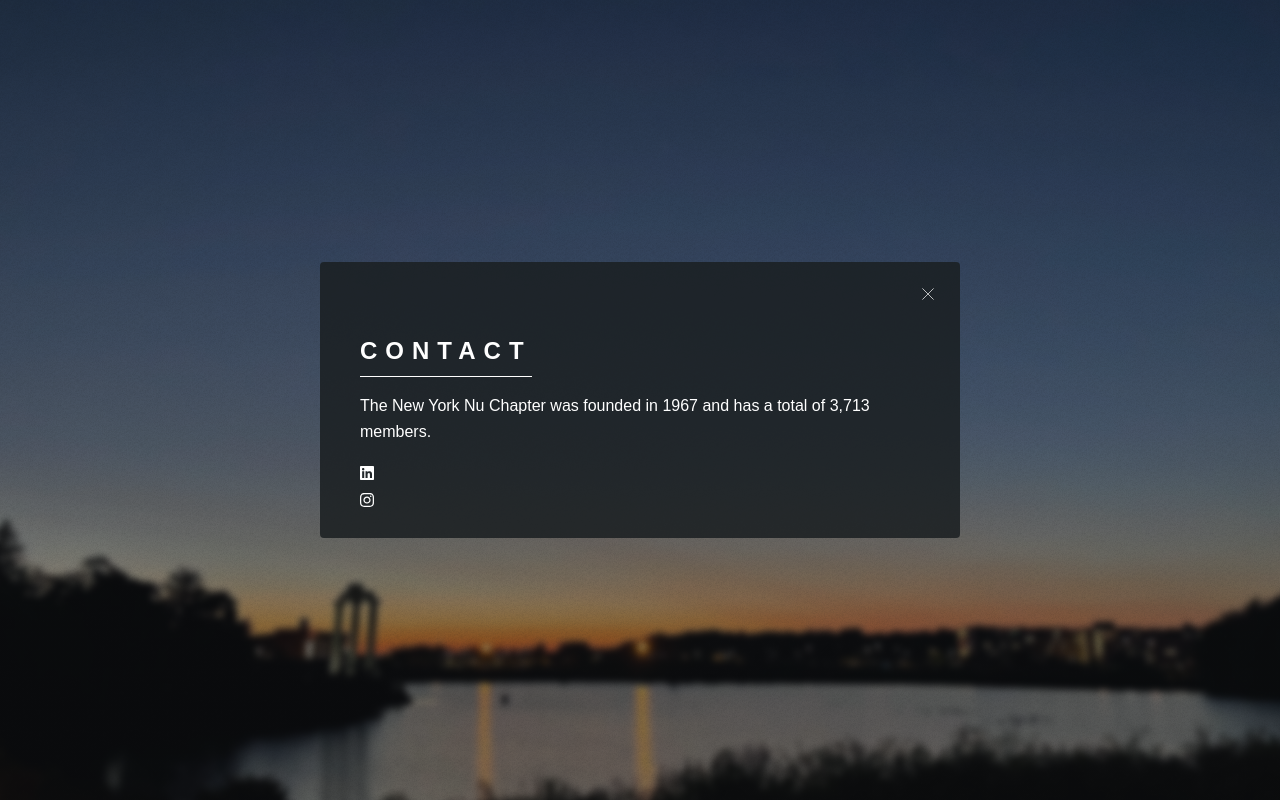
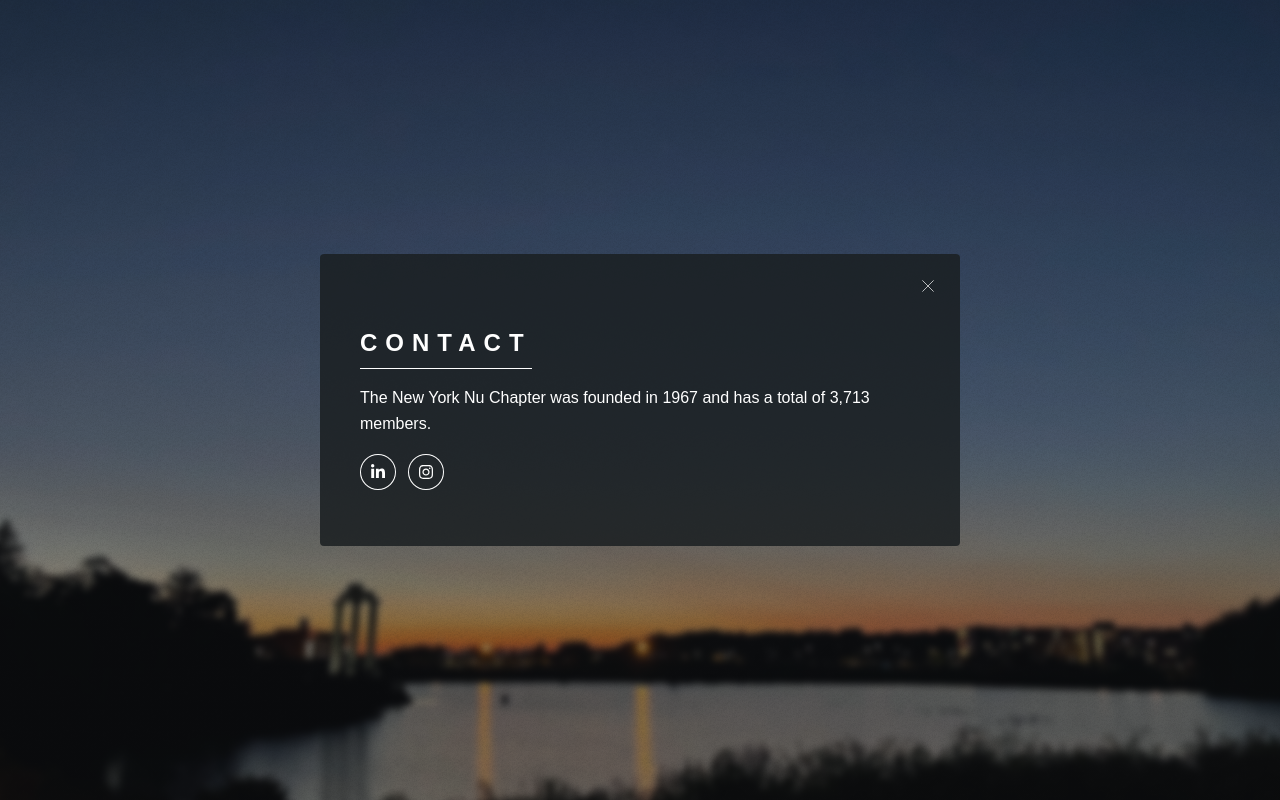
Before and after one commit to PotLid/tbp-ny-nu, a Next.js app: page /contact in a window 1280 px wide. Built offline with nearby package versions, Linux system fonts and the light colour scheme.

Commit message:
work on dev

```diff
--- a/pages/contact/index.tsx
+++ b/pages/contact/index.tsx
@@ -1,10 +1,10 @@
 import {SubLayout} from "@/components/layout";
 import Close from "@/components/Close";
 import {FontAwesomeIcon} from "@fortawesome/react-fontawesome";
-import {faLinkedin, faInstagram} from "@fortawesome/free-brands-svg-icons";
+import {faLinkedinIn, faInstagram} from "@fortawesome/free-brands-svg-icons";
 
 export default function Contact() {
-    return(
+    return (
         <SubLayout title="Contact" className="relative z-10">
             <section className="layout-section">
                 <article className="layout-article">
@@ -14,15 +14,24 @@ export default function Contact() {
                     </p>
 
                     <ul className="icons">
-                        <li><a href="https://www.linkedin.com/groups/12653877/" rel="noreferrer noopener" target="_blank">
-                            <FontAwesomeIcon icon={faLinkedin} />
-                        </a></li>
-                        <li><a href="" rel="noreferrer noopener" target="_blank">
-                            <FontAwesomeIcon icon={faInstagram} />
-                        </a></li>
+                        <li className="icons-list icons-list-first">
+                            <a
+                                className="icons-anchor"
+                                href="https://www.linkedin.com/groups/12653877/" rel="noreferrer noopener"
+                               target="_blank">
+                                <FontAwesomeIcon icon={faLinkedinIn}/>
+                            </a>
+                        </li>
+                        <li className="icons-list">
+                            <a
+                                className="icons-anchor"
+                                href="/" rel="noreferrer noopener" target="_blank">
+                                <FontAwesomeIcon icon={faInstagram}/>
+                            </a>
+                        </li>
                     </ul>
                 </article>
-                <Close />
+                <Close/>
             </section>
         </SubLayout>
 
--- a/styles/globals.css
+++ b/styles/globals.css
@@ -128,6 +128,36 @@
         border-radius: 4px;
     }
 
+    .icons {
+        cursor: default;
+        list-style: none;
+        margin: 0 0 2rem 0;
+    }
+
+    .icons-list-first{
+        padding-right: 0;
+    }
+
+    .icons-list {
+        display: inline-block;
+        padding: 0 0.75em 0 0;
+    }
+
+    .icons-anchor {
+        transition: color .2s ease-in-out,background-color .2s ease-in-out,border-bottom-color .2s ease-in-out;
+        border-radius: 100%;
+        box-shadow: inset 0 0 0 1px white;
+        display: inline-flex;
+        justify-content: center;
+        align-items: center;
+        height: 2.25rem;
+        width: 2.25rem;
+    }
+
+    .icons-anchor:hover {
+     background-color: rgba(255,255,255,0.075)
+    }
+
     @media only screen and (max-width: 736px) {
         .landing-line-vertical {
             margin-top: 2rem;
```
